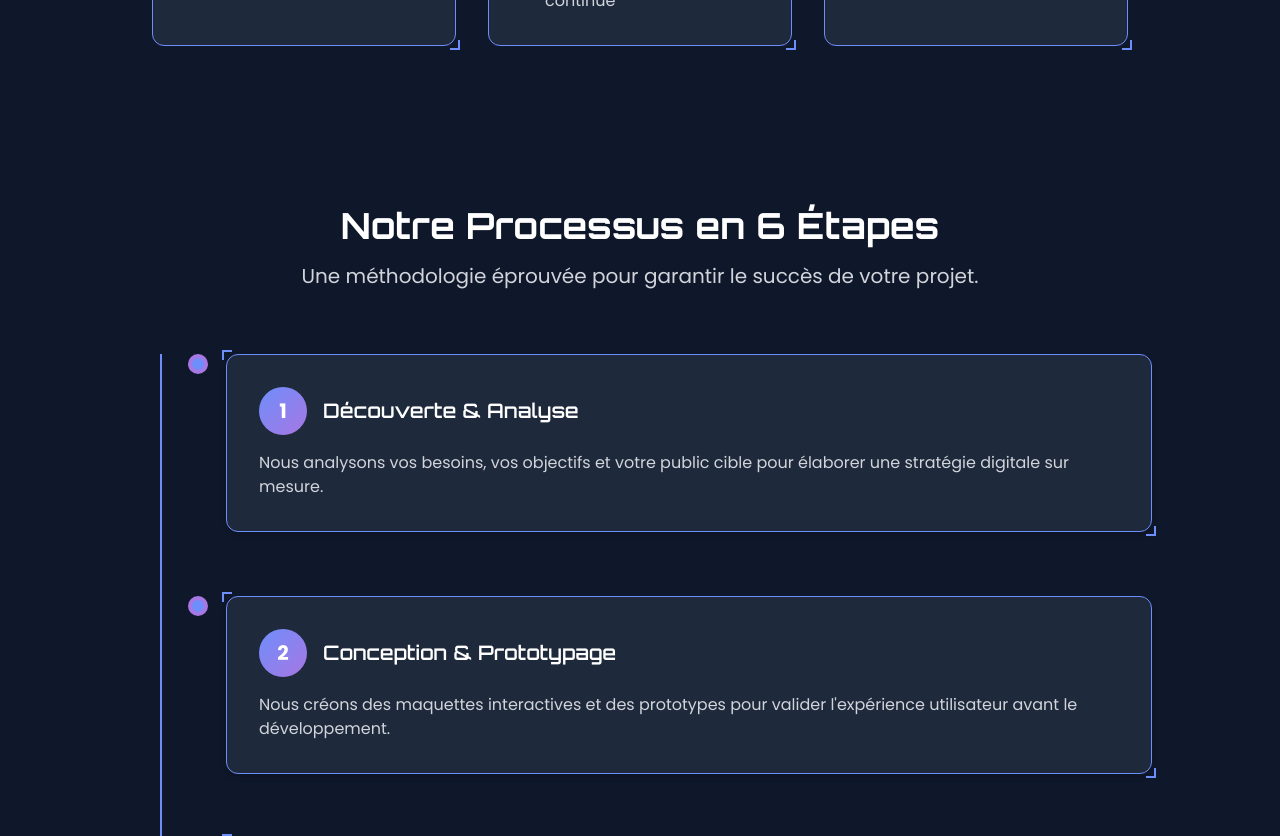
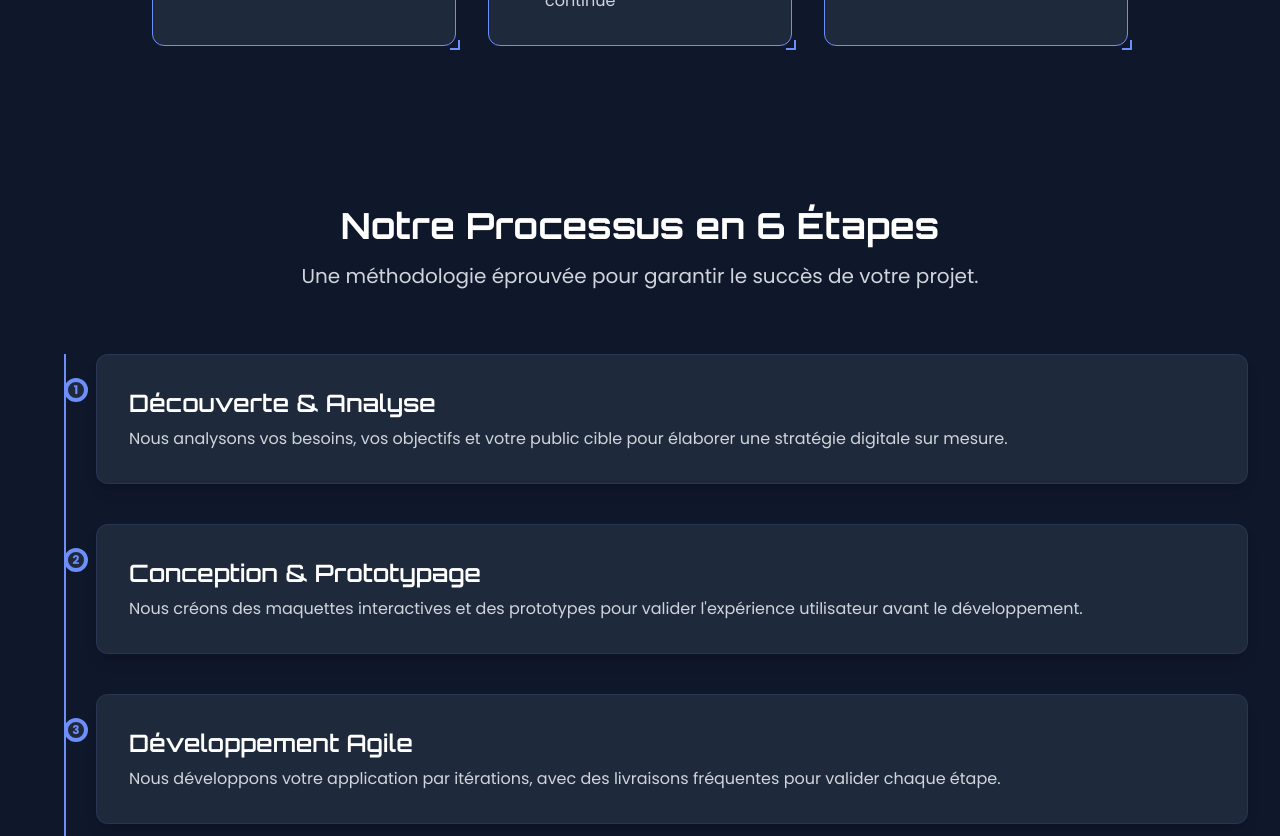
Before and after one commit to monkamherman/innoving-stack, a React (Vite) app: page / in a window 1280 px wide. Shown: the part 1920-2756 px from the top of the page. Built offline with nearby package versions, Linux system fonts and the light colour scheme.

Commit message:
version 11

```diff
--- a/index.html
+++ b/index.html
@@ -5,7 +5,7 @@
     <meta charset="UTF-8" />
     <meta name="viewport" content="width=device-width, initial-scale=1.0" />
     <link rel="icon" type="image/svg+xml" href="/logo.png" />
-    <title>Applife solution</title>
+    <title>RAGE tech</title>
 </head>
 
   <body lang="fr">
--- a/src/layouts/footer/Footer.tsx
+++ b/src/layouts/footer/Footer.tsx
@@ -40,7 +40,7 @@ const Footer: React.FC = () => {
                 <img src="/logo.png" alt="" />
               </div>
               <span className="text-xl font-semibold text-white futurist-font">
-              Innoving stack
+              RAGE tech
               </span>
             </div>
             <p className="text-gray-400">
--- a/src/layouts/navbar/Navbar.tsx
+++ b/src/layouts/navbar/Navbar.tsx
@@ -21,7 +21,7 @@ const Navbar: React.FC = () => {
                 href="#"
                 className="text-xl font-semibold text-white futurist-font"
               >
-                Innoving stack
+               RAGE tech
               </a>
             </div>
 
--- a/src/pages/about/About.tsx
+++ b/src/pages/about/About.tsx
@@ -80,15 +80,15 @@ const AboutPage: React.FC = () => {
           </h1>
           <img
             src="/logo.png"
-            alt={t("Logo Innoving stack ")}
+            alt={t("Logo RAGE tech  ")}
             className="h-auto w-full max-w-[65rem] rounded-lg"
           />
         </div>
         <div className="flex flex-col gap-10">
           <Info
             icon={<BiCubeAlt className="text-2xl lg:text-3xl" style={{ color: theme.primary }} />}
-            title={t('Innoving stack')}
-            description={t("Le logo d’Innoving stack représente une fusion puissante entre la technologie et le cycle évolutif des applications. La partie inférieure, composée de circuits rouges stylisés, évoque le système nerveux digital d’une application : développement, architecture, automatisation et infrastructure.La partie supérieure, formée de formes blanches acérées disposées en arc, symbolise à la fois :une protection (sécurité, surveillance continue),une transformation cyclique (cycle DevOps, mises à jour, évolutivité),et une main de contrôle ou une griffe, marquant votre maîtrise complète du cycle de vie logiciel.")}
+            title={t('RAGE tech')}
+            description={t("Le logo d’RAGE techreprésente une fusion puissante entre la technologie et le cycle évolutif des applications. La partie inférieure, composée de circuits rouges stylisés, évoque le système nerveux digital d’une application : développement, architecture, automatisation et infrastructure.La partie supérieure, formée de formes blanches acérées disposées en arc, symbolise à la fois :une protection (sécurité, surveillance continue),une transformation cyclique (cycle DevOps, mises à jour, évolutivité),et une main de contrôle ou une griffe, marquant votre maîtrise complète du cycle de vie logiciel.")}
             theme={theme}
           />
         </div>
--- a/src/pages/home/composant/ProcessSection.tsx
+++ b/src/pages/home/composant/ProcessSection.tsx
@@ -1,6 +1,6 @@
 import React from 'react';
-import { useLanguage} from '@/contexts/LanguageContext';
-import  {useTheme} from '@/contexts/ThemeContext'
+import { useLanguage } from '@/contexts/LanguageContext';
+import { useTheme } from '@/contexts/ThemeContext';
 
 type ProcessStep = {
   id: number;
@@ -15,51 +15,61 @@ const ProcessSection: React.FC = () => {
   const steps: ProcessStep[] = [
     { id: 1, titleKey: 'Découverte & Analyse', descKey: 'Nous analysons vos besoins, vos objectifs et votre public cible pour élaborer une stratégie digitale sur mesure.' },
     { id: 2, titleKey: 'Conception & Prototypage', descKey: "Nous créons des maquettes interactives et des prototypes pour valider l'expérience utilisateur avant le développement." },
-    { id: 3, titleKey: 'Développement Agile', descKey:"Nous développons votre application par itérations, avec des livraisons fréquentes pour valider chaque étape." },
+    { id: 3, titleKey: 'Développement Agile', descKey: "Nous développons votre application par itérations, avec des livraisons fréquentes pour valider chaque étape." },
     { id: 4, titleKey: 'Tests & Validation', descKey: "Nous soumettons l'application à des tests rigoureux pour garantir sa qualité, ses performances et sa sécurité." },
     { id: 5, titleKey: 'Déploiement & Formation', descKey: 'Nous déployons votre application et formons vos équipes pour une prise en main optimale.' },
     { id: 6, titleKey: 'Maintenance & Évolution', descKey: 'Nous assurons le suivi, la maintenance et les évolutions pour que votre application reste performante et compétitive.' }
   ];
 
   return (
-    <section id="processus" className="py-20 px-6 md:px-0" style={{ backgroundColor: theme.bg }}>
-      <div className="container mx-auto">
-        <div className="text-center mb-16">
-          <h2 className="text-3xl md:text-4xl font-bold text-white mb-4 futurist-font glow-text">
+    <section id="processus" className="py-12 md:py-20 px-4 sm:px-6 lg:px-8" style={{ backgroundColor: theme.bg }}>
+      <div className="mx-auto max-w-7xl">
+        {/* En-tête */}
+        <div className="text-center mb-12 md:mb-16">
+          <h2 className="text-2xl sm:text-3xl md:text-4xl font-bold text-white mb-3 md:mb-4 futurist-font glow-text">
             {t('Notre Processus en 6 Étapes')}
           </h2>
-          <p className="text-xl text-gray-300 max-w-3xl mx-auto">
+          <p className="text-base sm:text-lg md:text-xl text-gray-300 max-w-3xl mx-auto">
             {t('Une méthodologie éprouvée pour garantir le succès de votre projet.')}
           </p>
         </div>
 
+        {/* Timeline */}
         <div className="relative">
-          <div
-            className="border-l-2"
-            style={{
-              borderColor: theme.primary,
-              marginLeft: '2rem',
-              paddingLeft: '4rem',
-              display: 'flex',
-              flexDirection: 'column',
-              gap: '4rem'
-            }}
-          >
+          {/* Ligne verticale */}
+          <div className="absolute left-4 sm:left-6 md:left-8 h-full w-0.5" style={{ backgroundColor: theme.primary }} />
+
+          {/* Étapes */}
+          <div className="space-y-8 md:space-y-10 pl-10 sm:pl-14 md:pl-16">
             {steps.map((step) => (
-              <div key={step.id} className="relative timeline-item">
+              <div key={step.id} className="relative">
+                {/* Point de timeline */}
                 <div
-                  className="rounded-xl shadow-md cyber-border p-8"
-                  style={{ backgroundColor: theme.cardBg }}
+                  className="absolute -left-4 sm:-left-6 md:-left-8 top-6 w-6 h-6 rounded-full border-4 flex items-center justify-center"
+                  style={{
+                    backgroundColor: theme.cardBg,
+                    borderColor: theme.primary
+                  }}
                 >
-                  <div className="flex items-center mb-4">
-                    <span className="w-12 h-12 gradient-bg rounded-full flex items-center justify-center text-white font-bold text-xl mr-4 glow-box">
-                      {step.id}
-                    </span>
-                    <h3 className="text-xl font-semibold text-white futurist-font">
-                      {t(step.titleKey)}
-                    </h3>
-                  </div>
-                  <p className="text-gray-300">{t(step.descKey)}</p>
+                  <span className="text-xs font-bold" style={{ color: theme.primary }}>
+                    {step.id}
+                  </span>
+                </div>
+
+                {/* Carte */}
+                <div
+                  className="rounded-xl shadow-lg p-6 sm:p-7 md:p-8 transition-all hover:scale-[1.02]"
+                  style={{
+                    backgroundColor: theme.cardBg,
+                    border: `1px solid ${theme.primary}20`
+                  }}
+                >
+                  <h3 className="text-lg sm:text-xl md:text-2xl font-semibold text-white mb-2 futurist-font">
+                    {t(step.titleKey)}
+                  </h3>
+                  <p className="text-sm sm:text-base text-gray-300">
+                    {t(step.descKey)}
+                  </p>
                 </div>
               </div>
             ))}
--- a/src/pages/home/composant/TestimonialSection.tsx
+++ b/src/pages/home/composant/TestimonialSection.tsx
@@ -21,7 +21,7 @@ const TestimonialsSection: React.FC = () => {
       initial: 'S',
       nameKey: 'Sophie Martin',
       positionKey: "CEO, MarketPro",
-      quoteKey: "Innoving stack a accompagné notre plateforme depuis sa conception jusqu'à sa maintenance actuelle. Leur approche holistique du cycle de vie de l'application a été déterminante pour notre succès.",
+      quoteKey: "RAGE tech a accompagné notre plateforme depuis sa conception jusqu'à sa maintenance actuelle. Leur approche holistique du cycle de vie de l'application a été déterminante pour notre succès.",
       color: 'primary'
     },
     {
```
